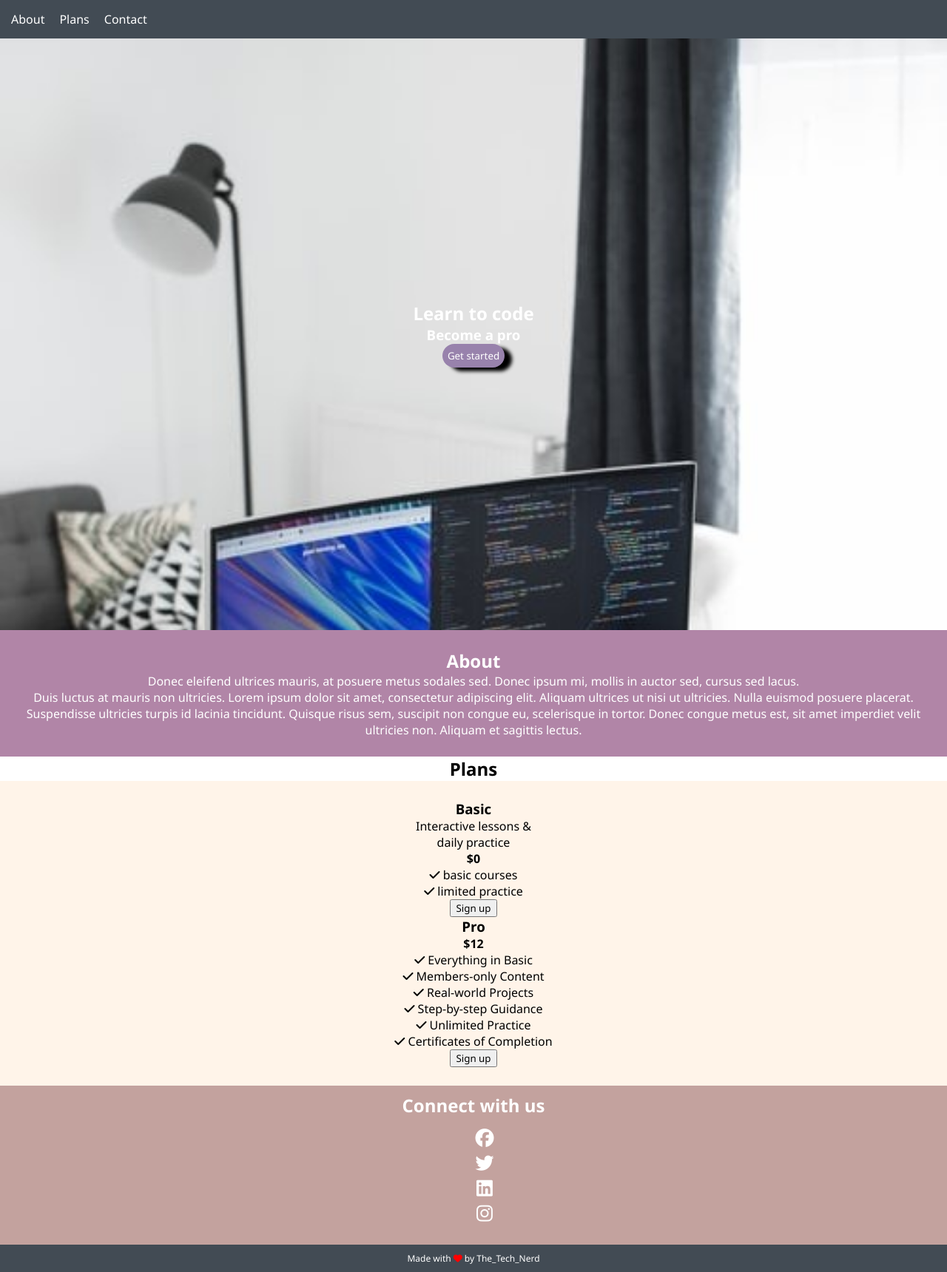
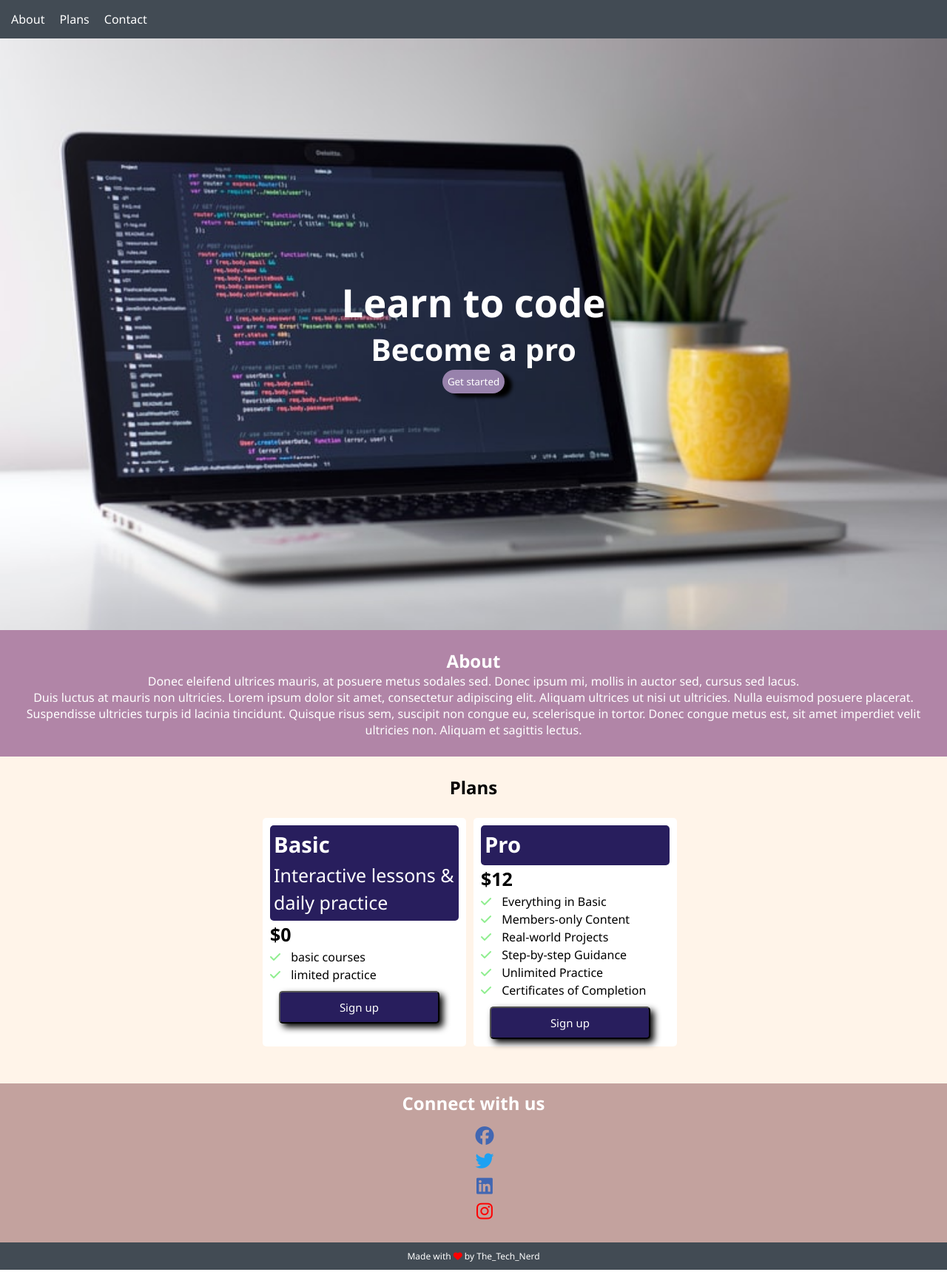
Before and after one commit to aruthran/stackad_projects, a plain HTML site: page docs/index.html in a window 1280 px wide. Shown: the whole page at 74% size. Drawn offline with Linux system fonts and the light colour scheme.

Commit message:
update file

```diff
--- a/docs/style.css
+++ b/docs/style.css
@@ -1,11 +1,16 @@
 * {
     box-sizing: border-box;
     margin: 0;
-    font-family:'Segoe UI', Tahoma, Geneva, Verdana, sans-serif;
-    text-align: center;
+}
+
+html {
+    overflow-x: hidden;
+    scroll-behavior: smooth;
 }
 
 nav {
+    text-align: center;
+    font-family:'Segoe UI', Tahoma, Geneva, Verdana, sans-serif;
     display: flex;
     align-items: center;
     justify-content: flex-start;
@@ -25,10 +30,12 @@ nav a:hover {
 }
 
 header {
+    text-align: center;
     background-image: url("code_image1.jpg");
     background-size: cover;
     width: 100vw;
     height: 100vh;
+    font-family: 'Segoe UI', Tahoma, Geneva, Verdana, sans-serif;
     color: white;
     display: flex;
     justify-content: center;
@@ -39,12 +46,14 @@ header {
 }
 
 .join {
+    text-align: center;
     background-color: #9882AC;
     color: white;
     padding: 7px;
-    top: 165px;
+    top: 190px;
     left: 165px;
     border-radius: 1rem;
+    font-family:'Segoe UI', Tahoma, Geneva, Verdana, sans-serif;
     border-style: none;
     box-shadow: 10px 5px 5px black;
 }
@@ -58,19 +67,81 @@ header {
 }
 
 .about {
+    text-align: center;
     background-color: #B185A7;
     color: white;
     height: auto;
     max-width: 100%;
+    font-family:'Segoe UI', Tahoma, Geneva, Verdana, sans-serif;
     padding: 25px;
 }
 
 .plans {
+    text-align: center;
     color: black;
+    align-items: top;
+    display: flex;
     justify-content: center;
+    flex-direction: row;
+    flex-wrap: wrap;
     max-width: 100%;
     background-color: #FFF4E9;
+    font-family:'Segoe UI', Tahoma, Geneva, Verdana, sans-serif;
     padding: 25px;
+}
+
+#plans-section {
+    text-align: center;
+    color: black;
+    background-color: #FFF4E9;
+    padding: 25px;
+    font-family: 'Segoe UI', Tahoma, Geneva, Verdana, sans-serif;
+}
+
+.plans .plan {
+    background-color: white;
+    color: black;
+    border-radius: 5px;
+    text-align: left;
+    margin-right: 10px;
+    width: 275px;
+    line-height: 1.5;
+    padding: 10px;
+}
+
+.plans .plan button {
+    width: 85%;
+    margin-left: 12px;
+    border-radius: 5px;
+    padding: 10px;
+    margin-top: 10px;
+    background-color: #281E5D;
+    color: white;
+    font-family:'Segoe UI', Tahoma, Geneva, Verdana, sans-serif;
+    font-size: 15px;
+    box-shadow: 5px 5px 10px black;
+}
+
+.plans .plan button:focus {
+    outline: none;
+}
+
+.plans .price {
+    font-size: 25px;
+}
+
+.plans .plan .top_section {
+    padding-bottom: 12px;
+    background-color: #281E5D;
+    color: white;
+    font-size: 25px;
+    border-radius: 5px;
+    padding: 5px;
+}
+
+.plans .plan .fa-check {
+    color: lightgreen;
+    padding-right: 10px;
 }
 
 .contact {
@@ -78,6 +149,8 @@ header {
     justify-content: center;
     color: white;
     height: 215px;
+    text-align: center;
+    font-family:'Segoe UI', Tahoma, Geneva, Verdana, sans-serif;
     padding: 10px;
 }
 
@@ -88,17 +161,80 @@ header {
     font-size: 25px;
 }
 
-.contact a {
-    color: white;
+.contact .fa-facebook {
+    color: #4267B2;
+}
+
+.contact .fa-twitter {
+    color: #1DA1F2;
+}
+
+.contact .fa-linkedin {
+    color: #4267B2;
+}
+
+.contact .fa-instagram {
+    color: red;
 }
 
 footer {
+    text-align: center;
     background-color: #424B54;
     color: white;
     padding: 10px;
+    font-family:'Segoe UI', Tahoma, Geneva, Verdana, sans-serif;
     font-size: 12px;
 }
 
 footer .fa-heart {
     color: red;
 }
+
+@media screen and (min-width: 480px) {
+    header {
+        text-align: center;
+        background-image: url("code_image.jpg");
+        background-size: cover;
+        width: 100vw;
+        height: 100vh;
+        font-size: 35px;
+        color: white;
+        display: flex;
+        justify-content: center;
+        align-items: center;
+        margin-bottom: 0px;
+        flex-direction: column;
+        position: relative;
+    }
+
+    .join {
+        text-align: center;
+        background-color: #9882AC;
+        color: white;
+        padding: 7px;
+        top: 190px;
+        left: 165px;
+        border-radius: 1rem;
+        border-style: none;
+        box-shadow: 10px 5px 5px black;
+    }
+
+    .plans .plan button:hover {
+        color: black;
+        background-color: white;
+        border: 2px solid blue;
+    }
+}
+
+@media screen and (max-width: 670px) {
+    .plans .plan {
+        background-color: white;
+        color: black;
+        border-radius: 5px;
+        text-align: left;
+        margin-bottom: 10px;
+        width: 275px;
+        line-height: 1.5;
+        padding: 10px;
+    }
+}
```
